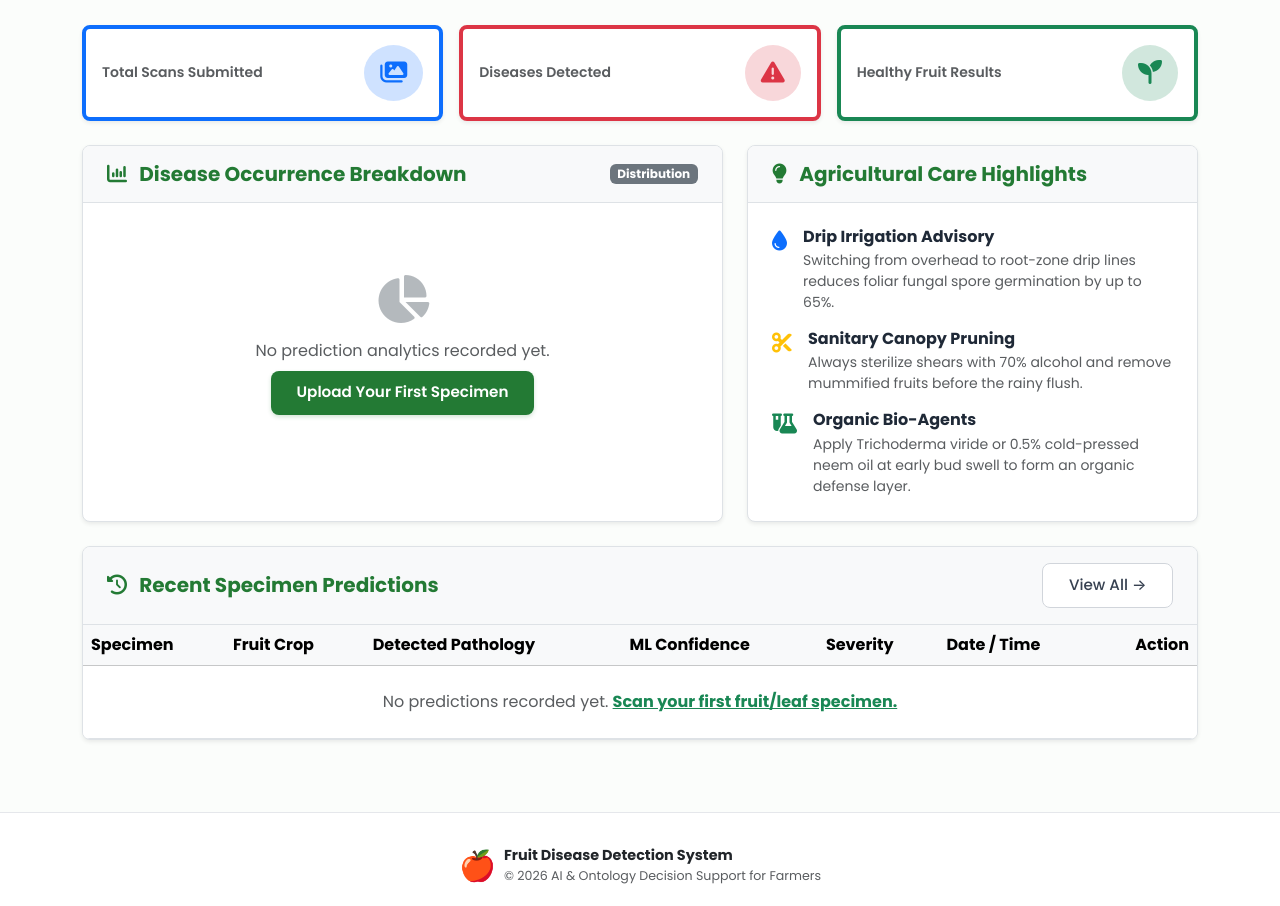
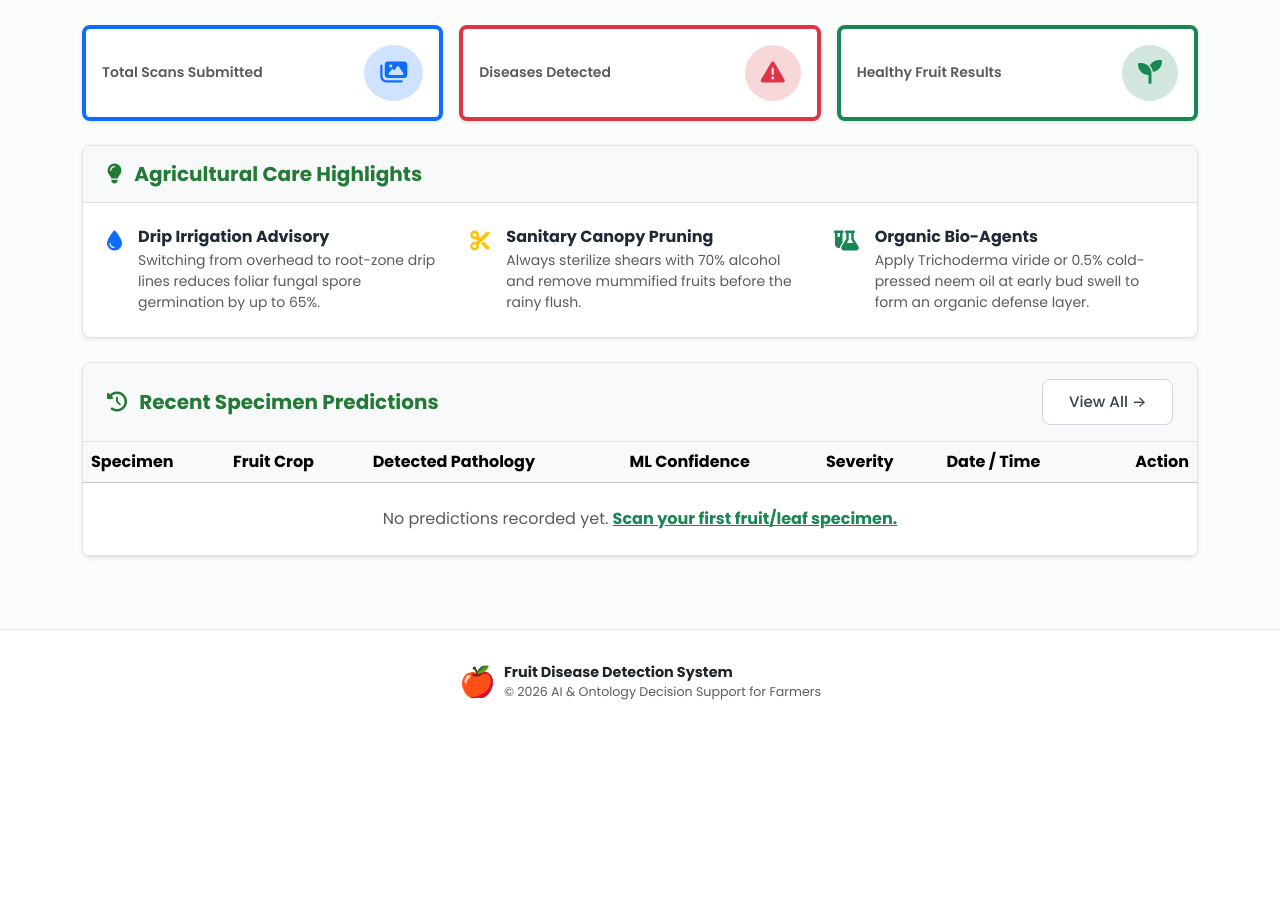
Before and after one commit to anithapalivela4-spec/-Fruit-Detection-project, a Django app: template templates/dashboard.html in a window 1280 px wide. Shown: the part 155-1061 px from the top of the page. After the commit the page ends 855 px from the top, so only its background shows below. Run offline with Django 5.2, Linux system fonts and the light colour scheme; the template is opened without the code that fills it, so the values that code supplies are empty; some libraries are stand-ins or nearby versions.

Commit message:
Remove disease occurrence breakdown box from dashboard and adjust agricultural care highlights to full width

```diff
--- a/templates/dashboard.html
+++ b/templates/dashboard.html
@@ -72,52 +72,34 @@
         </div>
     </div>
 
-    <!-- Analytics Chart & Diagnostics Overview -->
-    <div class="row g-4 mb-4">
-        <div class="col-lg-7">
-            <div class="bg-white border rounded-3 h-100 shadow-sm overflow-hidden">
-                <div class="px-4 py-3 border-bottom d-flex justify-content-between align-items-center bg-light">
-                    <h5 class="fw-bold mb-0" style="color: var(--theme-green);">
-                        <i class="fa-solid fa-chart-column me-2"></i> Disease Occurrence Breakdown
-                    </h5>
-                    <span class="badge bg-secondary small">Distribution</span>
-                </div>
-                <div class="p-4">
-                    {% if total_predictions > 0 %}
-                        <canvas id="diseaseChart" height="150"></canvas>
-                    {% else %}
-                        <div class="text-center py-5 text-muted">
-                            <i class="fa-solid fa-chart-pie fa-3x mb-3 text-secondary opacity-50"></i>
-                            <p class="mb-2">No prediction analytics recorded yet.</p>
-                            <a href="{% url 'detection:detect' %}" class="btn btn-sm btn-theme-green">Upload Your First Specimen</a>
-                        </div>
-                    {% endif %}
-                </div>
-            </div>
+    <!-- Agricultural Care Highlights -->
+    <div class="bg-white border rounded-3 shadow-sm overflow-hidden mb-4">
+        <div class="px-4 py-3 border-bottom bg-light">
+            <h5 class="fw-bold mb-0" style="color: var(--theme-green);">
+                <i class="fa-solid fa-lightbulb me-2"></i> Agricultural Care Highlights
+            </h5>
         </div>
-
-        <div class="col-lg-5">
-            <div class="bg-white border rounded-3 h-100 shadow-sm overflow-hidden">
-                <div class="px-4 py-3 border-bottom bg-light">
-                    <h5 class="fw-bold mb-0" style="color: var(--theme-green);">
-                        <i class="fa-solid fa-lightbulb me-2"></i> Agricultural Care Highlights
-                    </h5>
-                </div>
-                <div class="p-4">
-                    <div class="d-flex align-items-start mb-3">
+        <div class="p-4">
+            <div class="row g-4">
+                <div class="col-md-4">
+                    <div class="d-flex align-items-start">
                         <i class="fa-solid fa-droplet text-primary me-3 mt-1 fs-5"></i>
                         <div>
                             <h6 class="fw-bold mb-1">Drip Irrigation Advisory</h6>
                             <p class="small text-muted mb-0">Switching from overhead to root-zone drip lines reduces foliar fungal spore germination by up to 65%.</p>
                         </div>
                     </div>
-                    <div class="d-flex align-items-start mb-3">
+                </div>
+                <div class="col-md-4">
+                    <div class="d-flex align-items-start">
                         <i class="fa-solid fa-scissors text-warning me-3 mt-1 fs-5"></i>
                         <div>
                             <h6 class="fw-bold mb-1">Sanitary Canopy Pruning</h6>
                             <p class="small text-muted mb-0">Always sterilize shears with 70% alcohol and remove mummified fruits before the rainy flush.</p>
                         </div>
                     </div>
+                </div>
+                <div class="col-md-4">
                     <div class="d-flex align-items-start">
                         <i class="fa-solid fa-flask-vial text-success me-3 mt-1 fs-5"></i>
                         <div>
@@ -210,52 +192,4 @@
 {% endblock %}
 
 {% block extra_scripts %}
-<script>
-document.addEventListener('DOMContentLoaded', function () {
-    const ctx = document.getElementById('diseaseChart');
-    if (ctx) {
-        const labels = {{ chart_labels|safe }};
-        const data = {{ chart_data|safe }};
-
-        new Chart(ctx, {
-            type: 'bar',
-            data: {
-                labels: labels,
-                datasets: [{
-                    label: 'Specimen Scans',
-                    data: data,
-                    backgroundColor: [
-                        'rgba(46, 125, 50, 0.75)',
-                        'rgba(211, 47, 47, 0.75)',
-                        'rgba(245, 124, 0, 0.75)',
-                        'rgba(2, 136, 209, 0.75)',
-                        'rgba(123, 31, 162, 0.75)'
-                    ],
-                    borderColor: [
-                        '#2e7d32',
-                        '#d32f2f',
-                        '#f57c00',
-                        '#0288d1',
-                        '#7b1fa2'
-                    ],
-                    borderWidth: 1.5,
-                    borderRadius: 6
-                }]
-            },
-            options: {
-                responsive: true,
-                plugins: {
-                    legend: { display: false }
-                },
-                scales: {
-                    y: {
-                        beginAtZero: true,
-                        ticks: { stepSize: 1 }
-                    }
-                }
-            }
-        });
-    }
-});
-</script>
 {% endblock %}
```
